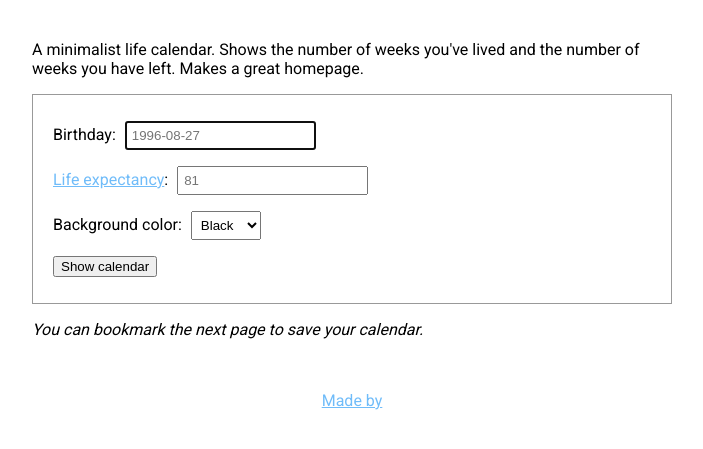
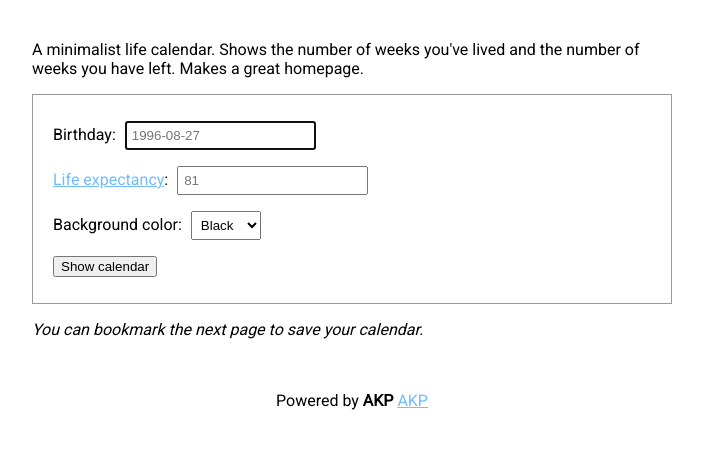
Before and after one commit to ankitpandey2708/life, a plain HTML site: page index.html in a window 1280 px wide. Shown: the part 151-600 px from the top of the page, without its empty margins (288-991 px from the left). Drawn offline with nearby package versions, Linux system fonts and the light colour scheme.

Commit message:
Update index.html

```diff
--- a/index.html
+++ b/index.html
@@ -304,7 +304,7 @@
             </em></p>
             <div id="footer">
                 <p>
-                    <a href="https://github.com/ankitpandey2708/life">Made by</a>
+                    Powered by<strong> AKP </strong><a href="https://github.com/ankitpandey2708/life">AKP</a>
                 </p>
         </div>
     </body>
```
